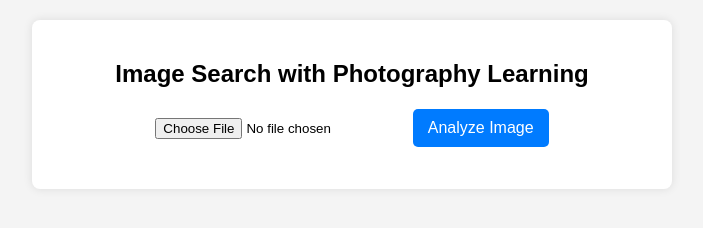
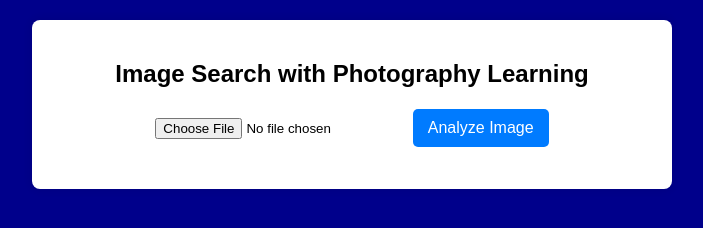
Before and after one commit to aarvatechnologies/pixel_property, a plain HTML site: page index.html in a window 1280 px wide. Shown: the whole page, without its empty margins (288-991 px from the left). Drawn offline with Linux system fonts and the light colour scheme.

Commit message:
Update index.html

```diff
--- a/index.html
+++ b/index.html
@@ -13,7 +13,7 @@
             font-family: Arial, sans-serif;
             text-align: center;
             margin: 20px;
-            background-color: #f4f4f4;
+            background-color: #00008B;
         }
         .container {
             max-width: 600px;
```
